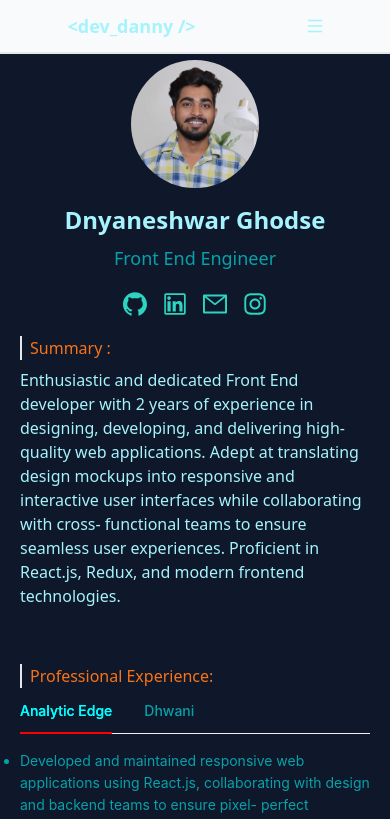
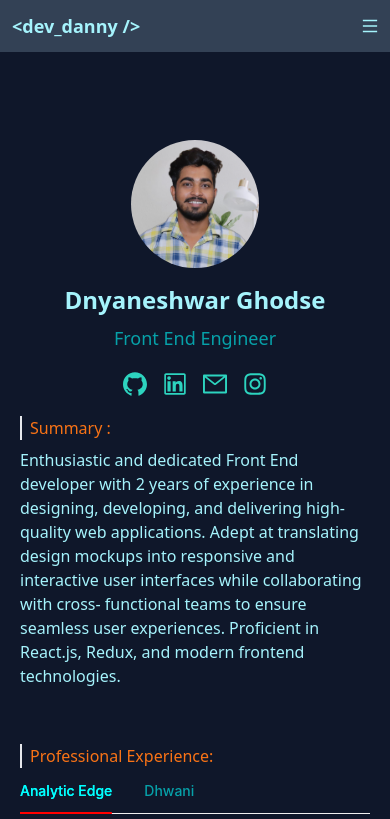
Before and after one commit to dnyanesh-ghodse07/portfolio, a React (Vite) app: page / in a window 390 px wide. Shown: the top 819 px of the page. Built offline with nearby package versions, Linux system fonts and the light colour scheme.

Commit message:
padding nav fix

```diff
--- a/src/components/Navbar.tsx
+++ b/src/components/Navbar.tsx
@@ -57,8 +57,8 @@ const Navbar = () => {
         </Drawer>
       </div>
 
-      <nav className="fixed top-0 w-full p-3 bg-slate-50 border-b-2">
-        <div className="mx-auto flex justify-around items-center">
+      <nav className="fixed top-0 w-full p-3 bg-slate-50 dark:bg-slate-700">
+        <div className="mx-auto flex justify-between md:justify-around items-center">
           <div className="text-primary-text-light dark:text-primary-text-dark text-lg font-semibold">
             {`<dev_danny />`}
           </div>
--- a/src/components/Profile.tsx
+++ b/src/components/Profile.tsx
@@ -3,7 +3,7 @@ import Social from "./Social";
 const Profile = () => {
   return (
     <section>
-      <div className="text-primary-text-light dark:text-primary-text-dark">
+      <div className="text-primary-text-light dark:text-primary-text-dark pt-20">
         <div className="mx-auto flex flex-col items-center justify-center py-10">
           <img
             src={ProfileImg}
```
